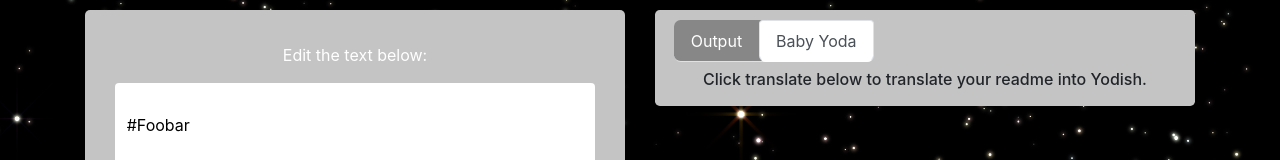
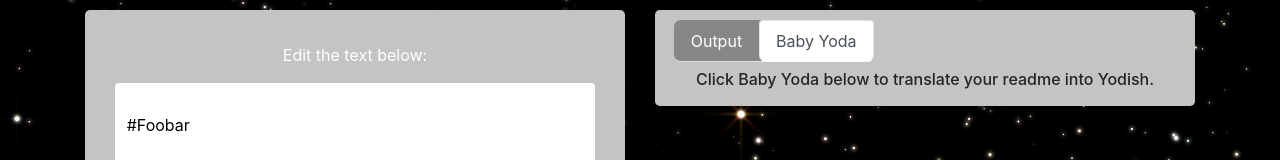
Before and after one commit to emmastotz/me-read, a React (Create React App) app in the folder meread/client/: page /Generator in a window 1280 px wide. Both pictures are taken after a click on the item "Baby Yoda". Shown: the part 297-457 px from the top of the page. Built offline with nearby package versions, Linux system fonts and the light colour scheme.

Commit message:
Done. Done.

```diff
--- a/meread/client/src/components/YodaForm/index.js
+++ b/meread/client/src/components/YodaForm/index.js
@@ -12,7 +12,7 @@ function YodaForm(props){
       <Wrapper>
         <div className="container display-form">
           {props.yodish === '' &&
-            <h6>Click translate below to translate your readme into Yodish.</h6>
+            <h6>Click Baby Yoda below to translate your readme into Yodish.</h6>
           }
 
           {props.yodish.length > 0 &&
```
